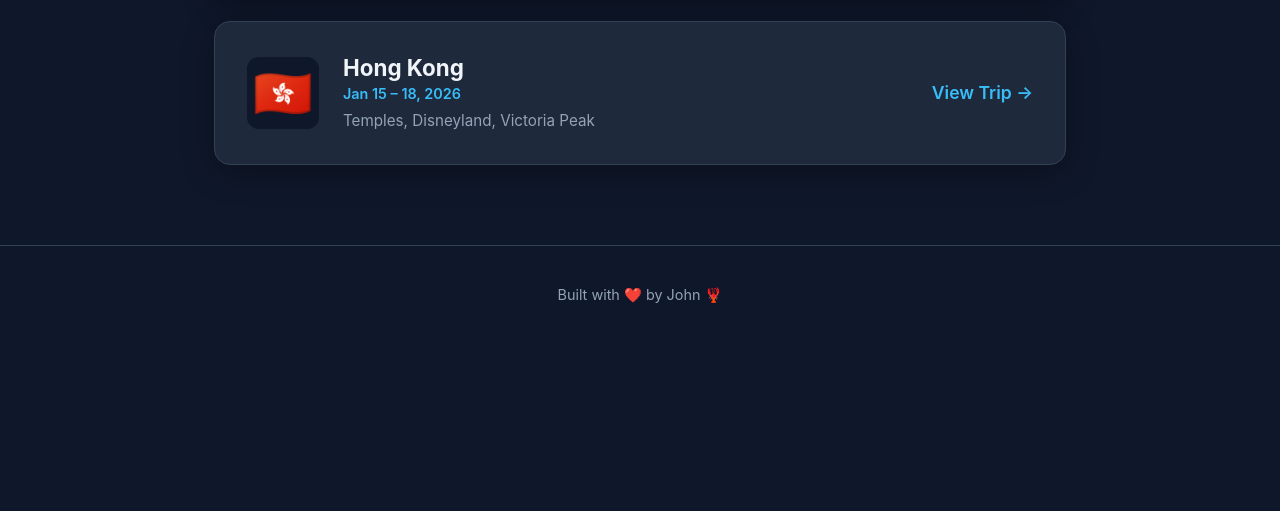
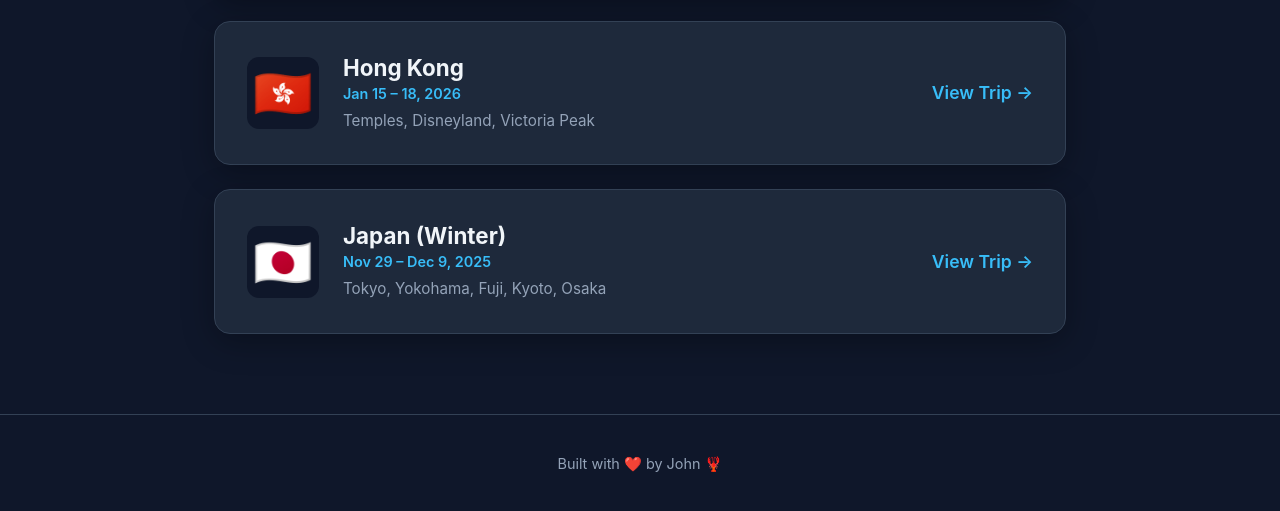
Before and after one commit to KamiGim/mytrips, a plain HTML site: page index.html in a window 1280 px wide. Shown: the part 731-1242 px from the top of the page. Before the commit the page ends 1075 px from the top, so only its background shows below. Drawn offline with Linux system fonts and the light colour scheme.

Commit message:
Add Japan Winter 2025-2026 trip

```diff
--- a/index.html
+++ b/index.html
@@ -95,6 +95,15 @@ footer span{color:var(--accent)}
     </div>
     <div class="card-arrow">View Trip →</div>
   </a>
+  <a class="trip-card" href="https://kamigim.github.io/japan-winter-trip-2026/">
+    <div class="card-emoji">🇯🇵</div>
+    <div class="card-body">
+      <h2>Japan (Winter)</h2>
+      <div class="dates">Nov 29 – Dec 9, 2025</div>
+      <div class="desc">Tokyo, Yokohama, Fuji, Kyoto, Osaka</div>
+    </div>
+    <div class="card-arrow">View Trip →</div>
+  </a>
 </section>
 
 <footer>Built with <span>❤️</span> by John <span>🦞</span></footer>
```
